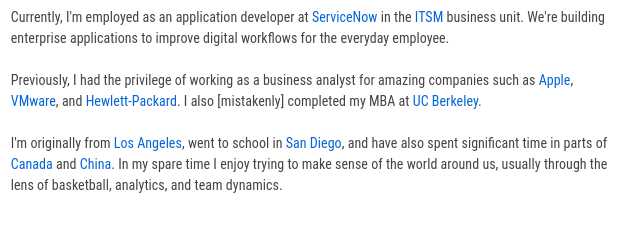
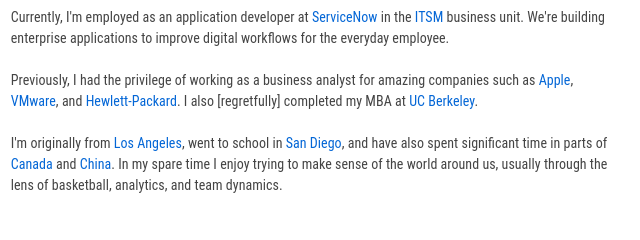
Before and after one commit to zhujohnny/zhujohnny.github.io, a Gatsby site: page /about in a window 1280 px wide. Shown: the part 319-559 px from the top of the page, 330-970 px from the left. Built offline with nearby package versions, Linux system fonts and the light colour scheme; Gatsby itself is replaced by a stand-in of ours; some packages are replaced by stand-ins of ours.

Commit message:
Edit about page

```diff
--- a/src/pages/about.js
+++ b/src/pages/about.js
@@ -58,7 +58,7 @@
 					{link(`VMware`, `vmware`)}
 					{`, and `}
 					{link(`Hewlett-Packard`, `hp`)}
-					{`. I also [mistakenly] completed my MBA at `}
+					{`. I also [regretfully] completed my MBA at `}
 					{link(`UC Berkeley`, `berkeley`)}.
 				</p>
 				<p>
```
